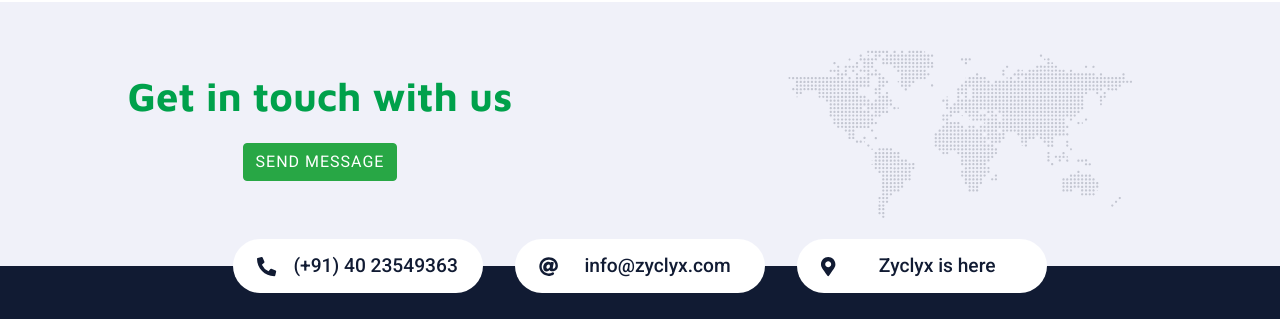
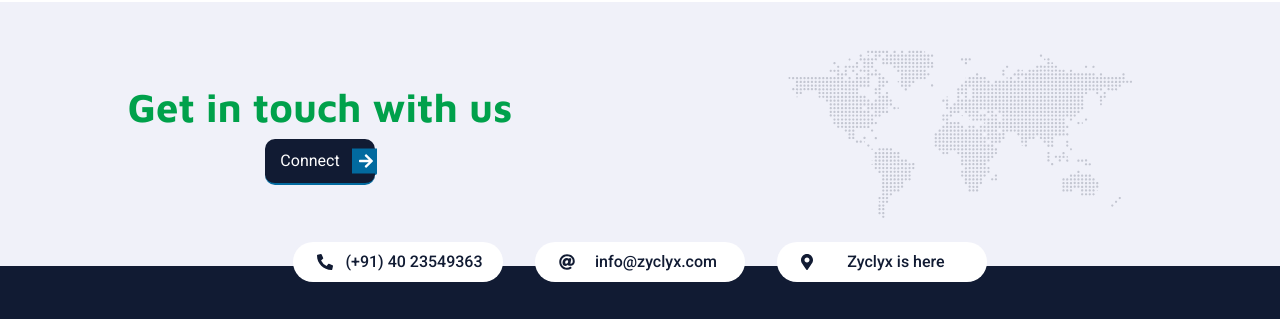
Before and after one commit to zyclyxcwebteam/zyclyx-v.3.0, a Gatsby site: page / in a window 1280 px wide. Shown: the part 2796-3115 px from the top of the page. Built offline with nearby package versions, Linux system fonts and the light colour scheme; Gatsby itself is replaced by a stand-in of ours.

Commit message:
added styling and new button

```diff
--- a/src/components/Button/Button.css
+++ b/src/components/Button/Button.css
@@ -1,83 +1,37 @@
-.btn {
+.button{
+  color: #fff ;
+  background: #111b33;
   border: none;
-  font-family: inherit;
-  font-size: inherit;
-  color: inherit;
-  background: none;
-  cursor: pointer;
-  padding: 25px 80px;
-  display: inline-block;
-  margin: 15px 30px;
-  text-transform: uppercase;
-  letter-spacing: 1px;
-  font-weight: 700;
   outline: none;
   position: relative;
-  -webkit-transition: all 0.3s;
-  -moz-transition: all 0.3s;
-  transition: all 0.3s;
+  padding: 10px 35px 10px 15px;
+  border-bottom: 2px solid #026A9F;
+  border-radius: 10px;
 }
-
-.btn:after {
-  content: "";
+.button::after{
+  content: '';
   position: absolute;
-  z-index: -1;
-  -webkit-transition: all 0.3s;
-  -moz-transition: all 0.3s;
-  transition: all 0.3s;
+  background: #026A9F;
+  width: 2px;
+  height: 25px;
+  right: -2px;
+  top: 11px;
+  border-bottom-right-radius: 10px;
+  z-index: 1;
 }
-.btn-3 {
-  background: hsl(222, 50%, 13%);
-  color: #fff;
-}
-
-.btn-3:hover {
-  background: hsl(222, 50%, 20%);
-  color: #fff;
-}
-
-.btn-3:active {
-  background: hsl(222, 50%, 10%);
-  top: 2px;
-}
-
-.btn-3:before {
+.button::before{
+  content: '';
   position: absolute;
-  height: 100%;
-  left: 0;
-  top: 0;
-  line-height: 3;
-  font-size: 140%;
-  width: 60px;
-}
-.btn-3e {
-  padding: 15px 75px 15px 25px;
-  overflow: hidden;
-}
-
-.btn-3e:before {
-  left: auto;
-  right: 0;
+  background: #026A9F;
+  height: 25px;
+  width: 25px;
+  right: -2px;
+  top: 50%;
+  transform: translateY(-50%);
   z-index: 2;
 }
-
-.btn-3e:after {
-  width: 25%;
-  height: 100%;
-  background: hsl(222, 50%, 30%);
-  z-index: 1;
-  right: 0;
-  top: 0;
-  color: #fff;
+.btn-icon{
+  position: absolute;
+  z-index: 3;
+  right: 2px;
 }
-
-.btn-3e:hover:after {
-  width: 100%;
-}
-.icon-arrow-right:before {
-  content: "";
-  background-image: url("../../images/arrow-right.svg");
-  background-repeat: no-repeat;
-  color: #fff !important;
-  background-position: center;
-}
--- a/src/components/Button/Button.js
+++ b/src/components/Button/Button.js
@@ -1,10 +1,13 @@
 import React from "react";
 import "./Button.css";
+import { FontAwesomeIcon } from "@fortawesome/react-fontawesome";
+import { faArrowRight } from "@fortawesome/free-solid-svg-icons";
 
-const Button = () => {
+const Button = ({ btntext }) => {
   return (
-    <button type="button" className="btn btn-success">
-      Send message
+    <button type="button" className="button d-flex align-items-center">
+      {btntext}
+      <FontAwesomeIcon icon={faArrowRight} className="btn-icon" />
     </button>
   );
 };
--- a/src/components/ContactBanner/ContactBanner.js
+++ b/src/components/ContactBanner/ContactBanner.js
@@ -12,7 +12,7 @@ const ContactBanner = () => {
         <Col className="d-flex justify-content-center flex-column align-items-center">
           <h2 className="contact-b-title">Get in touch with us</h2>
           {/* <Link to="/">Get in touch</Link> */}
-          <Button />
+          <Button btntext="Connect" />
         </Col>
         <Col className="d-flex justify-content-center">
           <img src={WorldMapSVG} alt="world map" />
--- a/src/components/Footer/Footer.css
+++ b/src/components/Footer/Footer.css
@@ -42,11 +42,11 @@
 .footer .contact-links li {
   background-color: #fff;
   margin: 0 1rem;
-  min-width: 250px;
-  padding: 0.8rem 0.5rem;
+  min-width: 210px;
+  padding: 0.5rem 0.5rem;
   border-radius: 2.5rem;
   color: #111b33;
-  font-size: 1.2rem;
+  font-size: 1rem;
   font-weight: 500;
   display: flex;
   align-items: center;
@@ -71,5 +71,5 @@
   position: absolute;
   left: 50%;
   transform: translateX(-50%);
-  top: -75px;
+  top: -40px;
 }
--- a/src/components/Footer/Footer.js
+++ b/src/components/Footer/Footer.js
@@ -5,8 +5,8 @@ import "./Footer.css";
 
 const Footer = () => {
   return (
-    <footer className="footer py-5">
-      <Container fluid className="footer-contact pt-3">
+    <footer className="footer py-3">
+      <Container fluid className="footer-contact pt-4">
         <ul className="contact-links">
           <li>
             <FontAwesomeIcon icon="phone-alt" />
--- a/src/components/Layout/Layout.js
+++ b/src/components/Layout/Layout.js
@@ -5,6 +5,7 @@ import {
   faAt,
   faPhoneAlt,
   faMapMarkerAlt,
+  faArrowRight,
 } from "@fortawesome/free-solid-svg-icons";
 import Navbar from "../NavBar/Navbar";
 import ContactBanner from "../ContactBanner/ContactBanner";
@@ -12,7 +13,7 @@ import Footer from "../Footer/Footer";
 import "bootstrap/dist/css/bootstrap.min.css";
 import "./Layout.css";
 
-library.add(fab, faAt, faPhoneAlt, faMapMarkerAlt);
+library.add(fab, faAt, faPhoneAlt, faMapMarkerAlt, faArrowRight, faArrowRight);
 
 const layout = props => {
   const { children } = props;
```
